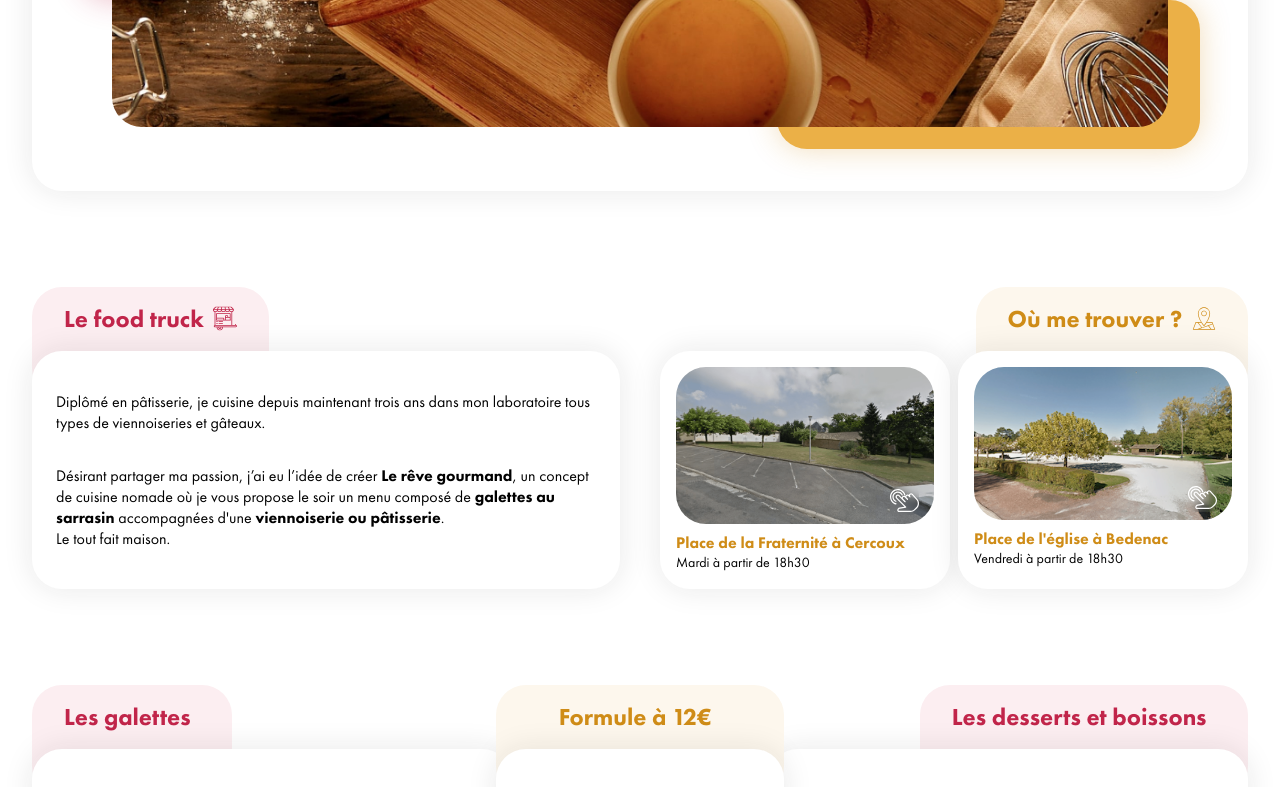
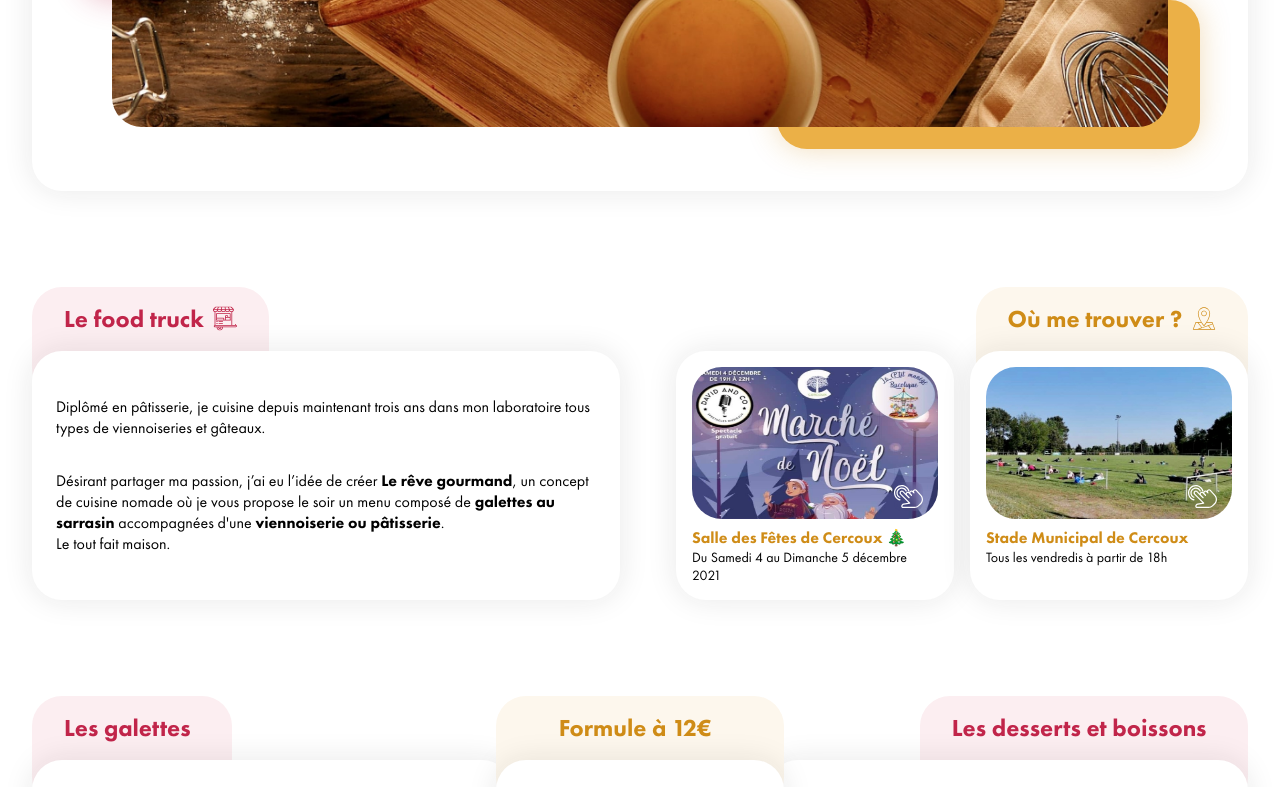
Before and after one commit to FlorianPx/lerevegourmand, a React (Create React App) app: page / in a window 1280 px wide. Shown: the part 383-1170 px from the top of the page. Built offline with nearby package versions, Linux system fonts and the light colour scheme.

Commit message:
add new images and maj of foundme component

```diff
--- a/public/index.html
+++ b/public/index.html
@@ -13,7 +13,7 @@
 
     <meta
       name="keywords"
-      content="viennoiserie, pâtisseries, croissant, chocolatine, gâteau, crêpes, galettes, food, truck"
+      content="restaurant, resto, fast food, food truck, viennoiserie, pâtisseries, patisseries, pâtisserie, patisserie, croissant, chocolatine, pain au chocolat, gâteau, gateau, crêpes, crepes, galettes, food, truck, bedenac, cercoux"
     />
     <link rel="apple-touch-icon" href="%PUBLIC_URL%/logo192.png" />
     <!--
--- a/src/components/FoundMe/FoundMe.js
+++ b/src/components/FoundMe/FoundMe.js
@@ -24,7 +24,12 @@ const defaultTheme = {
 function CardEmplacement() {
   const elements = foundMeArray.map((card) => (
     <Card key={card.title}>
-      <Anchor target="_blank" rel="noreferrer" href={card.url}>
+      <Anchor
+        target="_blank"
+        rel="noreferrer"
+        href={card.url}
+        title={card.indication}
+      >
         <Image src={card.image} alt={card.title} />
         <TapLogo src={TapSvg} alt="Accéder à l'itinéraire" />
       </Anchor>
--- a/src/components/FoundMe/constants.js
+++ b/src/components/FoundMe/constants.js
@@ -1,17 +1,35 @@
-import Bedenac from "../../assets/images/bedenac.png";
-import Cercoux from "../../assets/images/cercoux.png";
+import Stade from "../../assets/images/stade.jpeg";
+import Noel from "../../assets/images/noel.jpeg";
+
+// import Bedenac from "../../assets/images/bedenac.png";
+//import Cercoux from "../../assets/images/cercoux.png";
 
 export const foundMeArray = [
   {
-    image: Cercoux,
-    title: "Place de la Fraternité à Cercoux",
-    text: "Mardi à partir de 18h30",
-    url: "https://www.google.fr/maps/place/12+Rue+de+la+Mairie,+17270+Cercoux/@45.128553,-0.2076855,17z/data=!3m1!4b1!4m5!3m4!1s0x48001a405ded0967:0x6eef021f026d0420!8m2!3d45.1285492!4d-0.2054968",
+    image: Noel,
+    title: "Salle des Fêtes de Cercoux 🎄",
+    text: "Du Samedi 4 au Dimanche 5 décembre 2021",
+    indication: "Lien vers la publication Facebook de la Mairie de Cercoux",
+    url: "https://www.facebook.com/plugins/post.php?href=https%3A%2F%2Fwww.facebook.com%2Fcommune.cercoux%2Fposts%2F546242706786438&show_text=true&width=500",
   },
   {
-    image: Bedenac,
-    title: "Place de l'église à Bedenac",
-    text: "Vendredi à partir de 18h30",
-    url: "https://maps.google.com?q=45.1662259,-0.2999876",
+    image: Stade,
+    title: "Stade Municipal de Cercoux",
+    text: "Tous les vendredis à partir de 18h",
+    indication:
+      "Lien pour accéder au Stade Municipal depuis votre application GPS ",
+    url: "https://www.google.com/maps/place/45%C2%B009'56.9%22N+0%C2%B010'12.9%22W/@45.1658208,-0.1724357,17z/data=!3m1!4b1!4m14!1m7!3m6!1s0x48001a3cee47c709:0x405d39260eea3d0!2s17270+Cercoux!3b1!8m2!3d45.128592!4d-0.205309!3m5!1s0x0:0x0!7e2!8m2!3d45.1658173!4d-0.1702471",
   },
+  // {
+  //   image: Cercoux,
+  //   title: "Place de la Fraternité à Cercoux",
+  //   text: "Mardi à partir de 18h30",
+  //   url: "https://www.google.fr/maps/place/12+Rue+de+la+Mairie,+17270+Cercoux/@45.128553,-0.2076855,17z/data=!3m1!4b1!4m5!3m4!1s0x48001a405ded0967:0x6eef021f026d0420!8m2!3d45.1285492!4d-0.2054968",
+  // },
+  // {
+  //   image: Bedenac,
+  //   title: "Place de l'église à Bedenac",
+  //   text: "Vendredi à partir de 18h30",
+  //   url: "https://maps.google.com?q=45.1662259,-0.2999876",
+  // },
 ];
--- a/src/components/FoundMe/styledComponents.js
+++ b/src/components/FoundMe/styledComponents.js
@@ -4,30 +4,39 @@ import { devices } from "../constants";
 
 export const FoundMeContainer = styled.div`
   position: relative;
-  display: grid;
-  grid-template-rows: repeat(2, 1fr);
-  grid-template-columns: 1fr;
-  grid-row-gap: 0.5rem;
+  display: flex;
+  flex-direction: column;
 
   @media screen and (min-width: ${devices.tablet}px) {
-    grid-template-columns: repeat(2, 1fr);
-    grid-template-rows: 1fr;
-    grid-column-gap: 0.5rem;
-    grid-row-gap: 0;
+    flex-direction: row;
+    justify-content: flex-end;
   }
 `;
+
 export const Card = styled.article`
   border-radius: 30px;
-  box-shadow: 0px 0px 30px rgba(26, 26, 26, 0.1);
+  box-shadow: 0px 0px 30px rgb(26 26 26 / 10%);
   background-color: white;
   padding: 1rem;
   list-style: none;
+  margin-bottom: 1rem;
+
+  @media screen and (min-width: ${devices.tablet}px) {
+    margin-left: 1rem;
+    margin-bottom: 0;
+    max-width: 50%;
+  }
 `;
 
 export const Anchor = styled.a`
   position: relative;
   display: flex;
   justify-content: center;
+  height: 12rem;
+
+  @media screen and (min-width: ${devices.tablet}px) {
+    height: 10rem;
+  }
 `;
 
 export const Image = styled.img`
@@ -39,6 +48,7 @@ export const Image = styled.img`
     box-shadow: 0px 0px 18px rgba(26, 26, 26, 0.3);
   }
 `;
+
 export const TapLogo = styled.img`
   position: absolute;
   bottom: 10%;
@@ -47,10 +57,12 @@ export const TapLogo = styled.img`
   backdrop-filter: blur(5px);
   border-radius: 0.5rem;
 `;
+
 export const Title = styled.h4`
   color: ${themes.darkYellow};
   margin: 0;
 `;
+
 export const Text = styled.p`
   font-size: 0.875rem;
   margin: 0;
```
Also changed, not shown: src/assets/images/noel.jpeg (added), src/assets/images/stade.jpeg (added).
